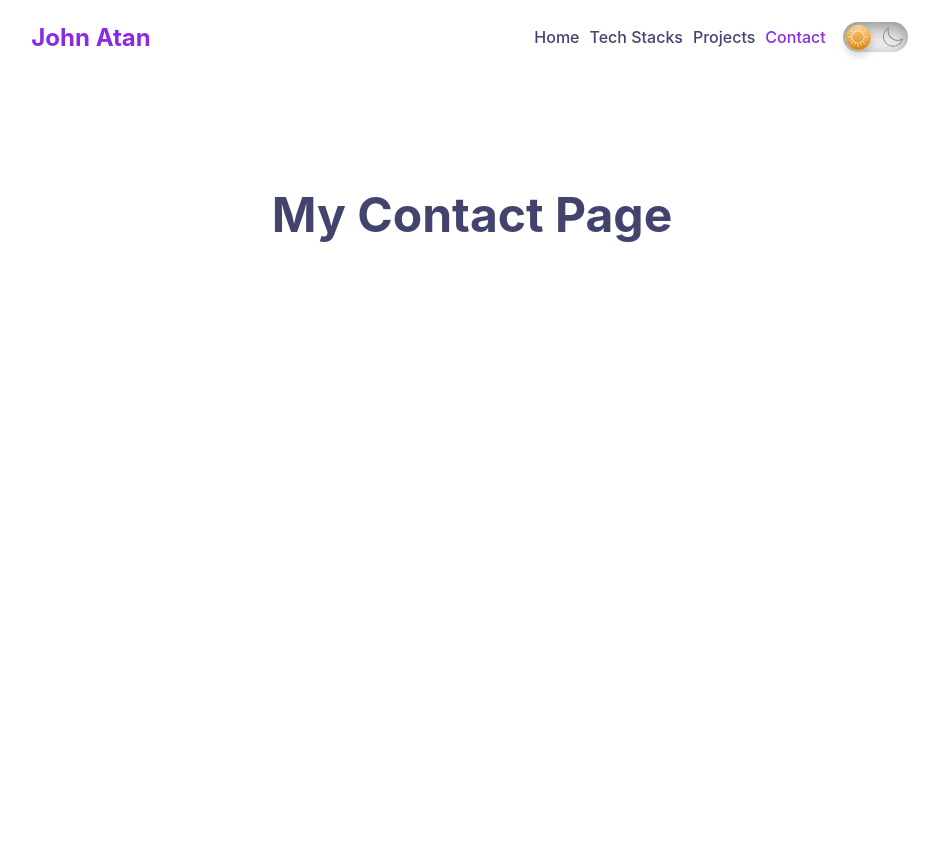
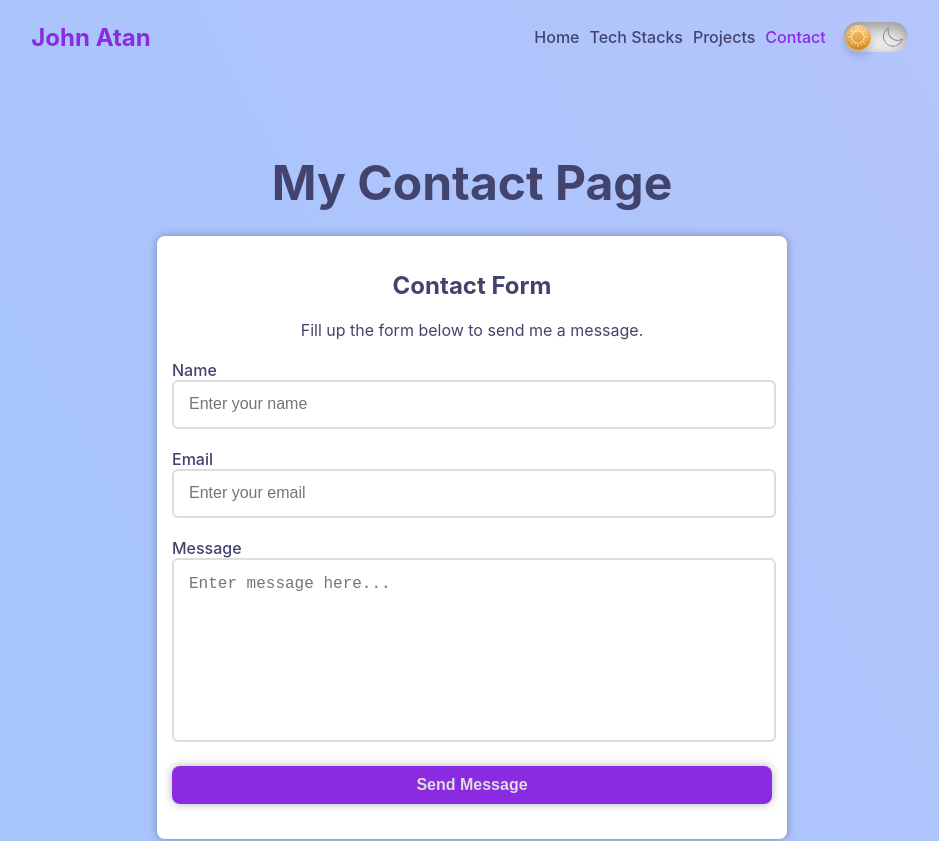
Before and after one commit to Yzquile/react-practice, a React (Create React App) app: page /contact in a window 1280 px wide. Shown: the top 841 px of the page, without its empty margins (168-1107 px from the left). Before the commit the page ends 800 px from the top, so only its background shows below. Built offline with nearby package versions, Linux system fonts and the light colour scheme; no server answers.

Commit message:
added contact form on Contacts page

```diff
--- a/src/App.css
+++ b/src/App.css
@@ -1,51 +1,4 @@
 @import url("https://fonts.googleapis.com/css2?family=Poppins:ital,wght@0,100;0,200;0,300;0,400;0,500;0,600;0,700;0,800;0,900;1,100;1,200;1,300;1,400;1,500;1,600;1,700;1,800;1,900&display=swap");
-
-/* body {
-  margin: 0;
-  padding: 0;
-  font-family: "Poppins", sans-serif;
-  background-color: var(--body_background);
-  background: linear-gradient(271deg, #a25de2, #f7f7f7);
-  background-size: 400% 400%;
-  -webkit-animation: AnimationName 29s ease infinite;
-  -moz-animation: AnimationName 29s ease infinite;
-  animation: AnimationName 29s ease infinite;
-  color: var(--body_color);
-}
-
-@-webkit-keyframes AnimationName {
-  0% {
-    background-position: 0% 50%;
-  }
-  50% {
-    background-position: 100% 50%;
-  }
-  100% {
-    background-position: 0% 50%;
-  }
-}
-@-moz-keyframes AnimationName {
-  0% {
-    background-position: 0% 50%;
-  }
-  50% {
-    background-position: 100% 50%;
-  }
-  100% {
-    background-position: 0% 50%;
-  }
-}
-@keyframes AnimationName {
-  0% {
-    background-position: 0% 50%;
-  }
-  50% {
-    background-position: 100% 50%;
-  }
-  100% {
-    background-position: 0% 50%;
-  }
-} */
 
 html {
   width: 100%;
@@ -111,7 +64,6 @@ nav .nav-brand {
   margin: auto;
   color: blueviolet;
   text-decoration: none;
-
 }
 .navbar ul {
   list-style: none;
@@ -159,7 +111,7 @@ nav .nav-brand {
   text-align: center;
   height: 100%;
   margin-bottom: 20rem;
-  margin-top: 8rem;
+  margin-top: 6rem;
   color: var(--title_color);
 }
 .techstack h1 {
@@ -195,6 +147,7 @@ nav .nav-brand {
   color: var(--title_color);
   text-align: center;
   height: 100%;
+  margin-top: 6rem;
 }
 .project h1 {
   font-weight: bold;
@@ -328,3 +281,88 @@ footer {
   color: red;
   font-size: 1.2em;
 }
+
+.contact {
+  margin: auto;
+  max-width: 1440px;
+  width: 100%;
+  height: 100%;
+  margin-bottom: 20rem;
+  margin-top: 6rem;
+  color: var(--title_color);
+}
+
+.contact h1 {
+  text-align: center;
+  font-weight: bold;
+  font-size: 48px;
+  line-height: 26px;
+  width: 100%;
+}
+.contact p {
+  text-align: center;
+}
+
+form {
+  max-width: 600px;
+  width: 100%;
+  background: #fff;
+  box-shadow: 0 0 10px rgba(0, 0, 0, 0.3);
+  padding: 15px;
+  border-radius: 8px;
+  color: #42446e;
+  margin: auto;
+}
+form h2 {
+  text-align: center;
+}
+form .input-box {
+  margin-top: 20px;
+}
+form label {
+  font-weight: 500;
+}
+form .input-box input {
+  width: 95%;
+  height: 15px;
+  background: transparent;
+  border: 2px solid #ddd;
+  outline: none;
+  border-radius: 6px;
+  padding: 15px;
+  font-size: 16px;
+  color: #333;
+}
+
+form .input-box textarea {
+  width: 95%;
+  height: 150px;
+  background: transparent;
+  border: 2px solid #ddd;
+  outline: none;
+  border-radius: 6px;
+  padding: 15px;
+  font-size: 16px;
+  color: #333;
+  resize: none;
+}
+
+form button {
+  margin: 20px 0;
+  width: 100%;
+  text-align: center;
+  padding: 10px;
+  border-radius: 8px;
+  border: none;
+  box-shadow: 0 0 10px rgba(0, 0, 0, 0.3);
+  color: #ddd;
+  background: blueviolet;
+  cursor: pointer;
+  font-weight: 600;
+  font-size: 16px;
+}
+
+form button:hover {
+  color: blueviolet;
+  background: #fff;
+}
--- a/src/components/pages/Contact.js
+++ b/src/components/pages/Contact.js
@@ -1,19 +1,74 @@
 import React from "react";
 import "../../App.css";
-// import { Icon } from "@iconify/react";
+import Swal from 'sweetalert2'
 
-// const CustomIcon = ({ icon }) => {
-//   if (icon) {
-//     return <Icon icon={icon} width="120px" height="120px" />;
-//   }
-// };
+const api_key = process.env.REACT_APP_WEB3_API_KEY;
 
 function Contact() {
+
+  const onSubmit = async (event) => {
+    event.preventDefault();
+    const formData = new FormData(event.target);
+
+    formData.append("access_key", api_key);
+
+    const object = Object.fromEntries(formData);
+    const json = JSON.stringify(object);
+
+    const res = await fetch("https://api.web3forms.com/submit", {
+      method: "POST",
+      headers: {
+        "Content-Type": "application/json",
+        Accept: "application/json",
+      },
+      body: json,
+    }).then((res) => res.json());
+
+    if (res.success) {
+      // console.log("Success", res);
+      Swal.fire({
+        title: "Success!",
+        text: "Message sent successfully!",
+        icon: "success"
+      });
+    }
+  };
+
   return (
-    <div className="techstack">
+    <section className="contact">
       <h1>My Contact Page</h1>
-
-    </div>
+      <form onSubmit={onSubmit}>
+        <h2>Contact Form</h2>
+        <p>Fill up the form below to send me a message.</p>
+        <div className="input-box">
+          <label htmlFor="name">Name</label>
+          <input
+            type="text"
+            name="name"
+            placeholder="Enter your name"
+            required
+          />
+        </div>
+        <div className="input-box">
+          <label htmlFor="email">Email</label>
+          <input
+            type="email"
+            name="email"
+            placeholder="Enter your email"
+            required
+          />
+        </div>
+        <div className="input-box">
+          <label htmlFor="message">Message</label>
+          <textarea
+            name="message"
+            placeholder="Enter message here..."
+            required
+          ></textarea>
+        </div>
+        <button type="submit">Send Message</button>
+      </form>
+    </section>
   );
 }
 
--- a/src/index.css
+++ b/src/index.css
@@ -1,13 +1,15 @@
 :root {
-  --body_background: linear-gradient(271deg, #a25de2, #f7f7f7);
+  --body_background: #8EC5FC;
   --body_color: black;
   --title_color: #42446e;
+  --bg-image: linear-gradient(62deg, #8EC5FC 0%, #E0C3FC 100%);
 }
 
 [data-theme="dark"] {
   --body_background: #282c34;
   --body_color: white;
   --title_color: white;
+  --bg-image: #282c34;
 }
 
 * {
@@ -21,6 +23,7 @@ body {
   -webkit-font-smoothing: antialiased;
   -moz-osx-font-smoothing: grayscale;
   background-color: var(--body_background);
+  background-image: var(--bg-image);
   background-size: 400% 400%;
   -webkit-animation: AnimationName 29s ease infinite;
   -moz-animation: AnimationName 29s ease infinite;
@@ -28,40 +31,6 @@ body {
   color: var(--body_color);
 }
 
-@-webkit-keyframes AnimationName {
-  0% {
-    background-position: 0% 50%;
-  }
-  50% {
-    background-position: 100% 50%;
-  }
-  100% {
-    background-position: 0% 50%;
-  }
-}
-@-moz-keyframes AnimationName {
-  0% {
-    background-position: 0% 50%;
-  }
-  50% {
-    background-position: 100% 50%;
-  }
-  100% {
-    background-position: 0% 50%;
-  }
-}
-@keyframes AnimationName {
-  0% {
-    background-position: 0% 50%;
-  }
-  50% {
-    background-position: 100% 50%;
-  }
-  100% {
-    background-position: 0% 50%;
-  }
-
-}
 
 code {
   font-family: source-code-pro, Menlo, Monaco, Consolas, 'Courier New',
```
